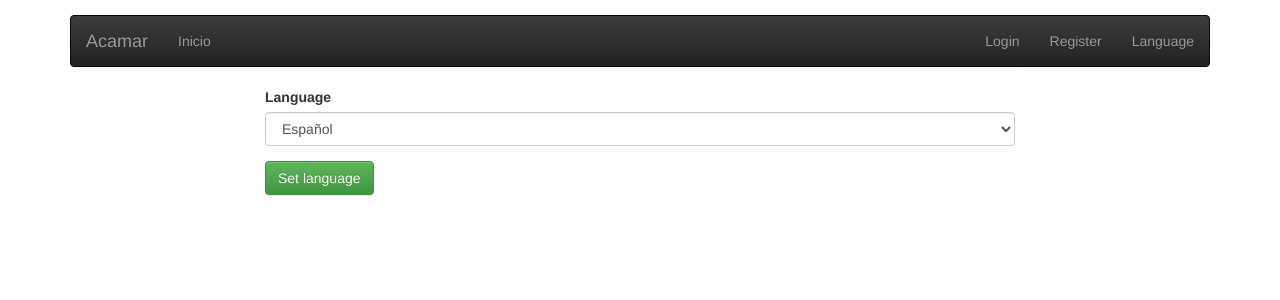
After one commit to roberto-aguilar/acamar, a Django app: template acamar/common/templates/common/language.html in a window 1280 px wide. The commit adds this page. Shown: the top 300 px of the page. Run offline with Django 3.2, Linux system fonts and the light colour scheme; the template is opened without the code that fills it, so the values that code supplies are empty; some libraries are stand-ins or nearby versions.

Commit message:
Add language view and template

```diff
--- a/acamar/acamar/urls.py
+++ b/acamar/acamar/urls.py
@@ -5,8 +5,6 @@ from django.contrib import admin
 urlpatterns = patterns('',
     url(r'^admin/', include(admin.site.urls)),
     url(r'^api/', include('api.urls')),
-)
-
-urlpatterns += i18n_patterns('',
+    url(r'^i18n/', include('django.conf.urls.i18n')),
     url(r'^', include('common.urls', namespace='common')),
 )
--- /dev/null
+++ b/acamar/common/templates/common/language.html
@@ -0,0 +1,30 @@
+{% extends 'common/base.html' %}
+
+{% load i18n %}
+
+{% load bootstrap3 %}
+
+{% block content %}
+
+<div class="container">
+    <div class="row">
+        <div class="col-md-8 col-md-offset-2">
+            <form action="{% url 'set_language' %}" method="post">
+                {% csrf_token %}
+                <div class="form-group">
+                    <input name="next" type="hidden" value="{{ redirect_to }}" />
+                    <label for="language" class="control-label">{% trans 'Language' %}</label>
+                    <select id="language" class="form-control" name="language">
+                        <option value="es">Español</option>
+                        <option value="en">English</option>
+                    </select><!-- language -->
+                </div><!-- form-group -->
+                <div class="form-group">
+                    <input class="btn btn-success" type="submit" value="{% trans 'Set language' %}" />
+                </div><!-- form-group -->
+            </form>
+        </div><!-- col-md -->
+    </div><!-- row -->
+</div><!-- container -->
+
+{% endblock %}
--- a/acamar/common/templates/common/navigation-bar.html
+++ b/acamar/common/templates/common/navigation-bar.html
@@ -14,7 +14,7 @@
         <div class="navbar-collapse collapse">
             <ul class="nav navbar-nav">
                 <li>
-                    <a href="{% url 'common:index' %}">Home</a>
+                    <a href="{% url 'common:index' %}">{% trans 'Home' %}</a>
                 </li>
             </ul><!-- navbar-nav -->
             <ul class="nav navbar-nav navbar-right">
@@ -35,6 +35,9 @@
                     <a href="{% url 'common:register' %}">{% trans 'Register' %}</a>
                 </li>
                 {% endif %}
+                <li>
+                    <a href="{% url  'common:language' %}">{% trans 'Language' %}</a>
+                </li>
             </ul><!-- navbar-nav -->
         </div><!-- nav-collapse -->
     </div><!-- navbar -->
--- a/acamar/common/urls.py
+++ b/acamar/common/urls.py
@@ -5,6 +5,7 @@ from common import views
 
 urlpatterns = patterns('',
     url(r'^$', views.IndexView.as_view(), name='index'),
+    url(_(r'^language/'), views.LanguageView.as_view(), name='language'),
     url(_(r'^accounts/login/$'), views.LoginView.as_view(), name='login'),
     url(_(r'^accounts/logout/$'), views.LogoutView.as_view(), name='logout'),
     url(_(r'^accounts/register/$'), views.RegisterView.as_view(), name='register'),
--- a/acamar/common/views/__init__.py
+++ b/acamar/common/views/__init__.py
@@ -2,3 +2,4 @@ from common.views.index_view import IndexView  # noqa
 from common.views.login_view import LoginView  # noqa
 from common.views.logout_view import LogoutView  # noqa
 from common.views.register_view import RegisterView  # noqa
+from common.views.language_view import LanguageView  # noqa
```
Also changed, not shown: acamar/common/views/language_view.py (added, +10 -0 lines), acamar/common/locale/es/LC_MESSAGES/django.po, 1 other file.
